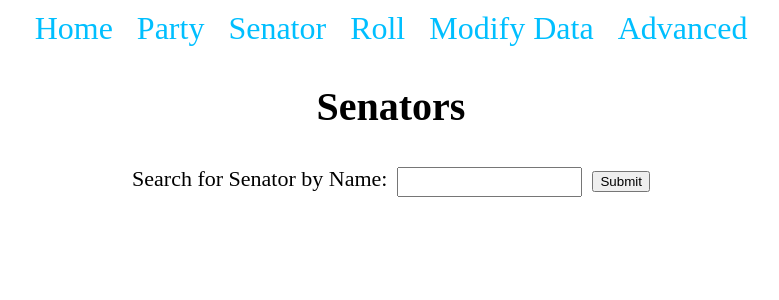
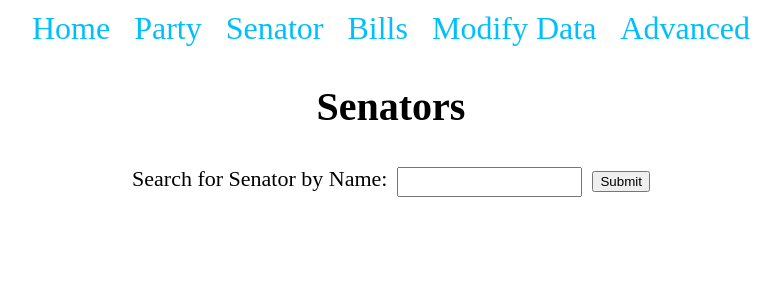
Before and after one commit to mkhan329/cs411-team052-SenatorDB, a React (Create React App) app in the folder vote-record-frontend/: page /senator in a window 1280 px wide. Shown: the top 300 px of the page, without its empty margins (249-1028 px from the left). Built offline with nearby package versions, Linux system fonts and the light colour scheme.

Commit message:
Created New Page for Stored Procedures

```diff
--- a/vote-record-frontend/src/parts/navbar.js
+++ b/vote-record-frontend/src/parts/navbar.js
@@ -10,7 +10,7 @@ function App() {
       <Link className='nav-bar-button' to='/' id='home-button'>Home</Link>
       <Link className='nav-bar-button' to='/party' id='party'>Party</Link>
       <Link className='nav-bar-button' to='/senator' id='senator'>Senator</Link>
-      <Link className='nav-bar-button' to='/roll' id='roll'>Roll</Link>
+      <Link className='nav-bar-button' to='/bills' id='bills'>Bills</Link>
       <Link className='nav-bar-button' to='/modify' id='modify'>Modify Data</Link>
       <Link className='nav-bar-button' to='/adv' id='adv'>Advanced</Link>
     </div>
```
Also changed, not shown: vote-record-frontend/src/pages/Bills.js (added, +17 -0 lines).
